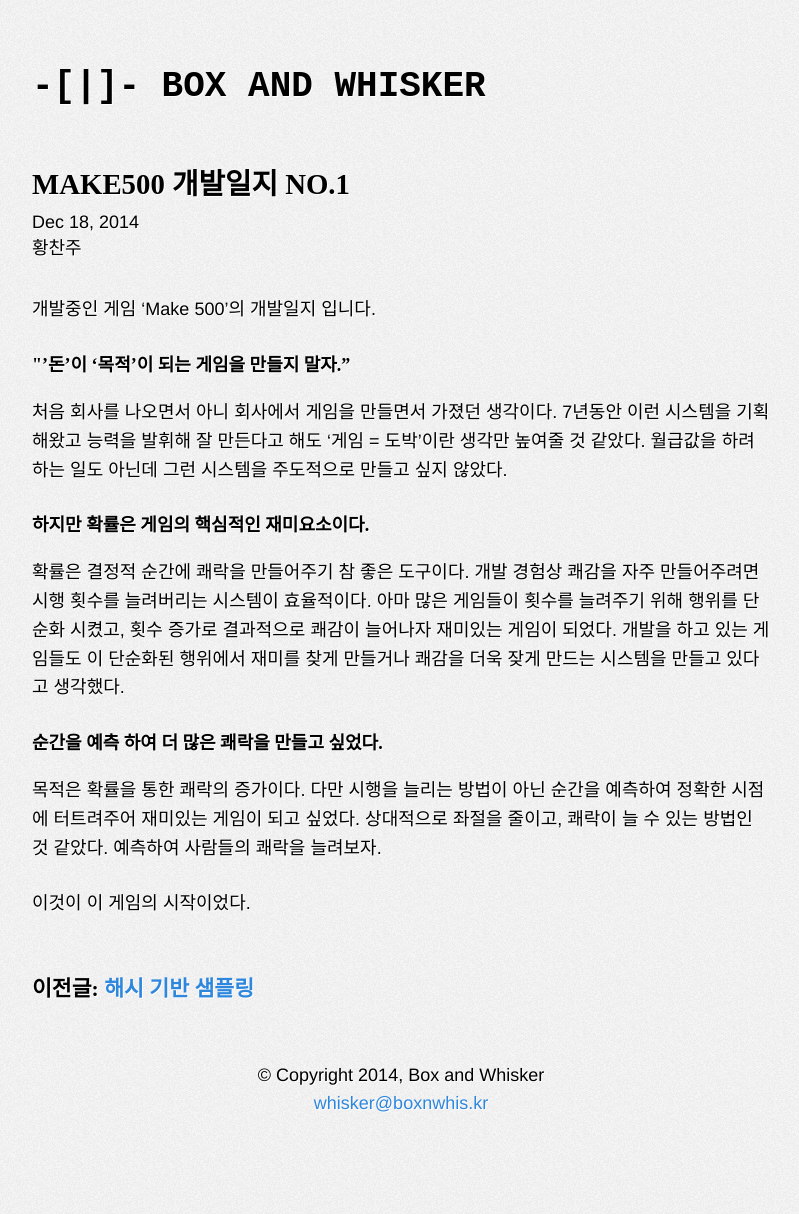
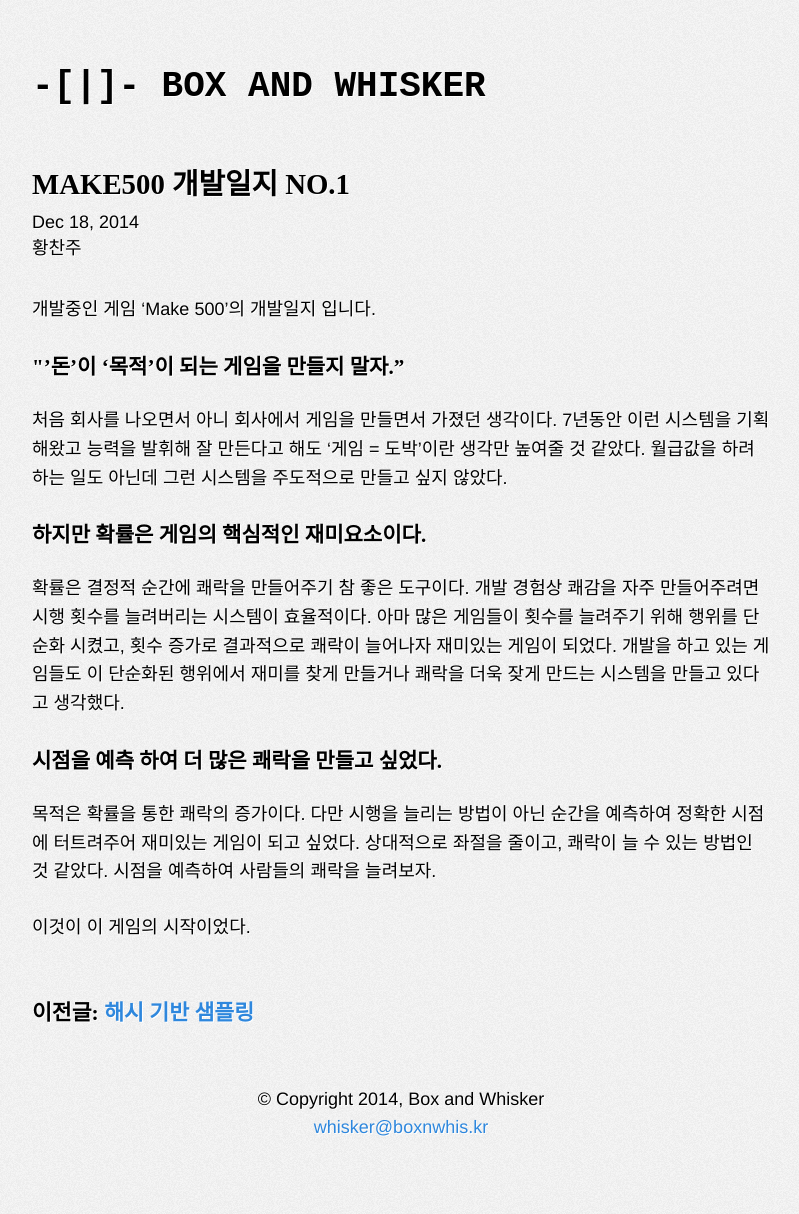
Before and after one commit to boxnwhiskr/boxnwhiskr.github.io, a Jekyll site: the page built from _posts/2014-12-18-make500_log_1.markdown, in a window 1280 px wide. Shown: the whole page, without its empty margins (239-1038 px from the left). Built offline with Jekyll 4.4.1, drawn with Linux system fonts in a browser that asks for light colours; before the commit the page ends 1190 px from its top, so only the background shows below that.

Commit message:
Update 2014-12-18-make500_log_1.markdown

```diff
--- a/_posts/2014-12-18-make500_log_1.markdown
+++ b/_posts/2014-12-18-make500_log_1.markdown
@@ -6,13 +6,13 @@ date: 2014-12-18
 ---
 개발중인 게임 'Make 500'의  개발일지 입니다.
 
-#### "'돈'이 '목적'이 되는 게임을 만들지 말자."
+### "'돈'이 '목적'이 되는 게임을 만들지 말자."
  처음 회사를 나오면서 아니 회사에서 게임을 만들면서 가졌던 생각이다. 7년동안 이런 시스템을 기획해왔고 능력을 발휘해 잘 만든다고 해도 '게임 = 도박'이란 생각만 높여줄 것 같았다. 월급값을 하려 하는 일도 아닌데 그런 시스템을 주도적으로 만들고 싶지 않았다.
 
-#### 하지만 확률은 게임의 핵심적인 재미요소이다.
-   확률은 결정적 순간에 쾌락을 만들어주기 참 좋은 도구이다. 개발 경험상 쾌감을 자주 만들어주려면 시행 횟수를 늘려버리는 시스템이 효율적이다. 아마 많은 게임들이 횟수를 늘려주기 위해 행위를 단순화 시켰고, 횟수 증가로 결과적으로 쾌감이 늘어나자 재미있는 게임이 되었다. 개발을 하고 있는 게임들도 이 단순화된 행위에서 재미를 찾게 만들거나 쾌감을 더욱 잦게 만드는 시스템을 만들고 있다고 생각했다.
+### 하지만 확률은 게임의 핵심적인 재미요소이다.
+   확률은 결정적 순간에 쾌락을 만들어주기 참 좋은 도구이다. 개발 경험상 쾌감을 자주 만들어주려면 시행 횟수를 늘려버리는 시스템이 효율적이다. 아마 많은 게임들이 횟수를 늘려주기 위해 행위를 단순화 시켰고, 횟수 증가로 결과적으로 쾌락이 늘어나자 재미있는 게임이 되었다. 개발을 하고 있는 게임들도 이 단순화된 행위에서 재미를 찾게 만들거나 쾌락을 더욱 잦게 만드는 시스템을 만들고 있다고 생각했다.
 
-#### 순간을 예측 하여 더 많은 쾌락을 만들고 싶었다.
-   목적은 확률을 통한 쾌락의 증가이다. 다만 시행을 늘리는 방법이 아닌 순간을 예측하여 정확한 시점에 터트려주어 재미있는 게임이 되고 싶었다. 상대적으로 좌절을 줄이고, 쾌락이 늘 수 있는 방법인 것 같았다. 예측하여 사람들의 쾌락을 늘려보자.
+### 시점을 예측 하여 더 많은 쾌락을 만들고 싶었다.
+   목적은 확률을 통한 쾌락의 증가이다. 다만 시행을 늘리는 방법이 아닌 순간을 예측하여 정확한 시점에 터트려주어 재미있는 게임이 되고 싶었다. 상대적으로 좌절을 줄이고, 쾌락이 늘 수 있는 방법인 것 같았다. 시점을 예측하여 사람들의 쾌락을 늘려보자.
 
    이것이 이 게임의 시작이었다.
```
